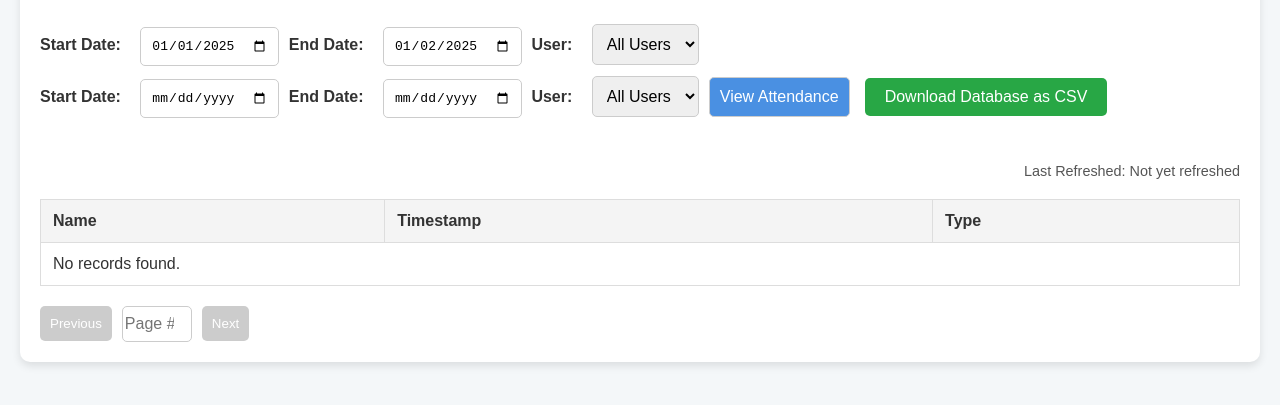
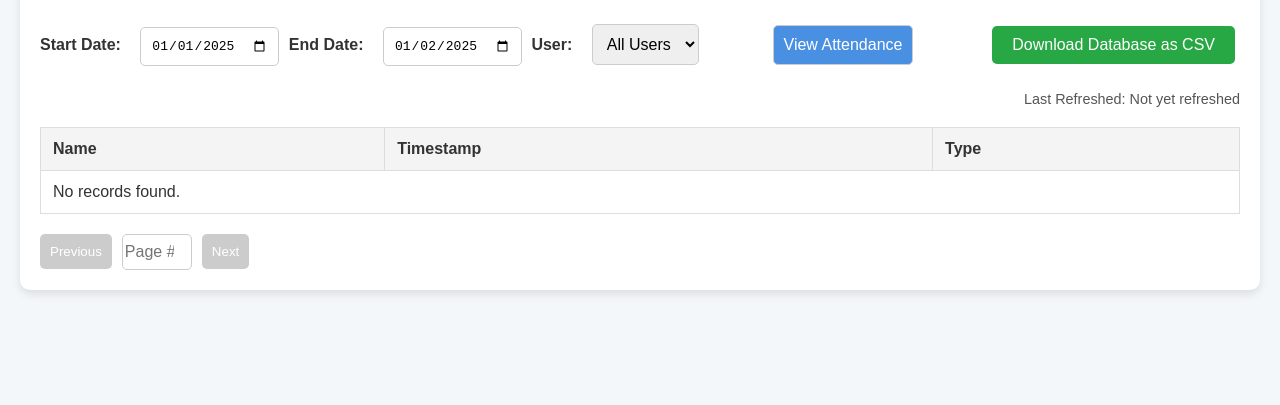
Before and after one commit to andreiraphel/project, a plain HTML site: page index.html in a window 1280 px wide. Shown: the part 101-506 px from the top of the page. Drawn offline with nearby package versions, Linux system fonts and the light colour scheme; no server answers.

Commit message:
Add files via upload

```diff
--- a/index.html
+++ b/index.html
@@ -296,22 +296,10 @@
 						<option value="">All Users</option>
 					</select>
 				</div>
-				<div class="filters">
-					<div>
-						<label for="start_date">Start Date:</label>
-						<input type="date" id="start_date" />
-						<label for="end_date">End Date:</label>
-						<input type="date" id="end_date" />
-						<label for="user_name">User:</label>
-						<select id="user_name">
-							<option value="">All Users</option>
-						</select>
-					</div>
-					<button onclick="fetchAttendance(1)">View Attendance</button>
-					<a href="/download_csv" class="download-btn" download>
-						<button>Download Database as CSV</button>
-					</a>
-				</div>
+				<button onclick="fetchAttendance(1)">View Attendance</button>
+				<a href="/download_csv" class="download-btn" download>
+					<button>Download Database as CSV</button>
+				</a>
 			</div>
 			<div class="last-refreshed" id="last_refreshed">
 				Last Refreshed: Not yet refreshed
```
